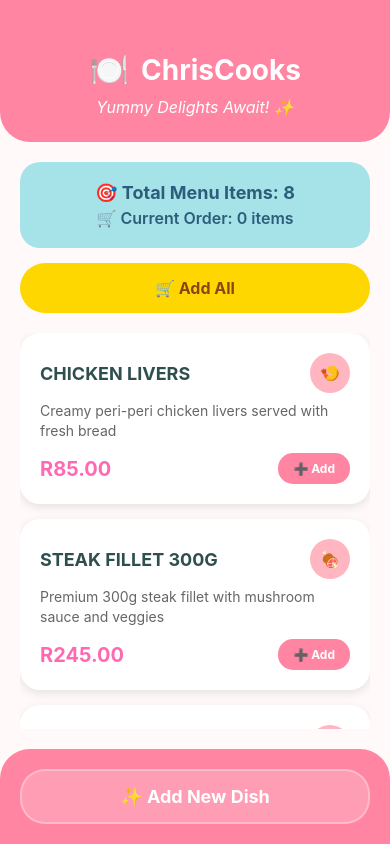
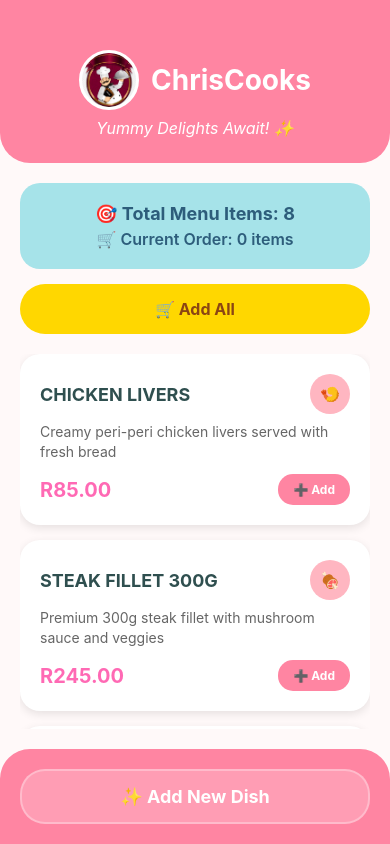
Before and after one commit to ST10496778/MAST-POE-PART-2, a React Native app: screen / in a window 390 px wide. Built offline with nearby package versions, Linux system fonts and the light colour scheme.

Commit message:
logo chanage

```diff
--- a/App.tsx
+++ b/App.tsx
@@ -1,5 +1,5 @@
 import React, { useState } from 'react';
-import { View, Text, TouchableOpacity, StyleSheet, ScrollView, TextInput, Alert } from 'react-native';
+import { View, Text, TouchableOpacity, StyleSheet, ScrollView, TextInput, Alert, Image } from 'react-native';
 import { StatusBar } from 'expo-status-bar';
 
 // types
@@ -202,14 +202,39 @@ export default function App() {
   const getTotalMenuItems = () => menuItems.length;
   const getOrderTotal = () => orderItems.reduce((total, item) => total + item.price, 0);
 
+  // Logo Component with Local Image - FIXED VERSION
+  const Logo = () => (
+    <View style={styles.logoContainer}>
+      {/* Main logo image - using require for local image */}
+      <Image
+        source={require('./assets/logo-for-mast.webp')}
+        style={styles.logoImage}
+        resizeMode="cover"
+        onError={(error) => console.log('Logo image failed to load:', error)}
+      />
+      <Text style={styles.headerTitle}>ChrisCooks</Text>
+    </View>
+  );
+
+  // Chef Logo Component with Local Image - FIXED VERSION
+  const ChefLogo = () => (
+    <View style={styles.logoContainer}>
+      {/* Chef logo image - using require for local image */}
+      <Image
+        source={require('./assets/logo-for-mast.webp')}
+        style={styles.chefLogoImage}
+        resizeMode="cover"
+        onError={(error) => console.log('Chef logo image failed to load:', error)}
+      />
+      <Text style={styles.headerTitle}>Add New Dish</Text>
+    </View>
+  );
+
   // Home Screen
   const HomeScreen = () => (
     <View style={styles.screen}>
       <View style={styles.header}>
-        <View style={styles.logoContainer}>
-          <Text style={styles.logo}>🍽️</Text>
-          <Text style={styles.headerTitle}>ChrisCooks</Text>
-        </View>
+        <Logo />
         <Text style={styles.headerSubtitle}>Yummy Delights Await! ✨</Text>
       </View>
 
@@ -269,10 +294,7 @@ export default function App() {
   const AddDishScreen = () => (
     <View style={styles.screen}>
       <View style={styles.header}>
-        <View style={styles.logoContainer}>
-          <Text style={styles.logo}>👨‍🍳</Text>
-          <Text style={styles.headerTitle}>Add New Dish</Text>
-        </View>
+        <ChefLogo />
         <Text style={styles.headerSubtitle}>Create something magical! 🌟</Text>
       </View>
 
@@ -397,6 +419,7 @@ export default function App() {
     </View>
   );
 }
+
 // style sheet
 const styles = StyleSheet.create({
   appContainer: {
@@ -419,9 +442,23 @@ const styles = StyleSheet.create({
     justifyContent: 'center',
     marginBottom: 8,
   },
-  logo: {
-    fontSize: 32,
+  logoImage: {
+    width: 60,
+    height: 60,
+    borderRadius: 30,
     marginRight: 12,
+    borderWidth: 3,
+    borderColor: 'white',
+    backgroundColor: 'white', // Added background color
+  },
+  chefLogoImage: {
+    width: 50,
+    height: 50,
+    borderRadius: 25,
+    marginRight: 12,
+    borderWidth: 2,
+    borderColor: 'white',
+    backgroundColor: 'white', // Added background color
   },
   headerTitle: {
     fontSize: 28,
--- a/app.json
+++ b/app.json
@@ -26,5 +26,6 @@
     "web": {
       "favicon": "./assets/favicon.png"
     }
+
   }
 }
```
Also changed, not shown: assets/logo-for-mast.webp (renamed from assets/logo for mast.webp).
